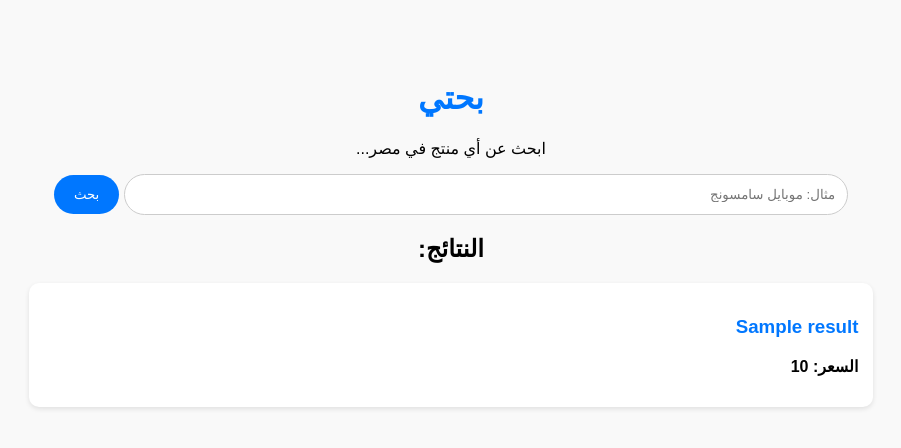
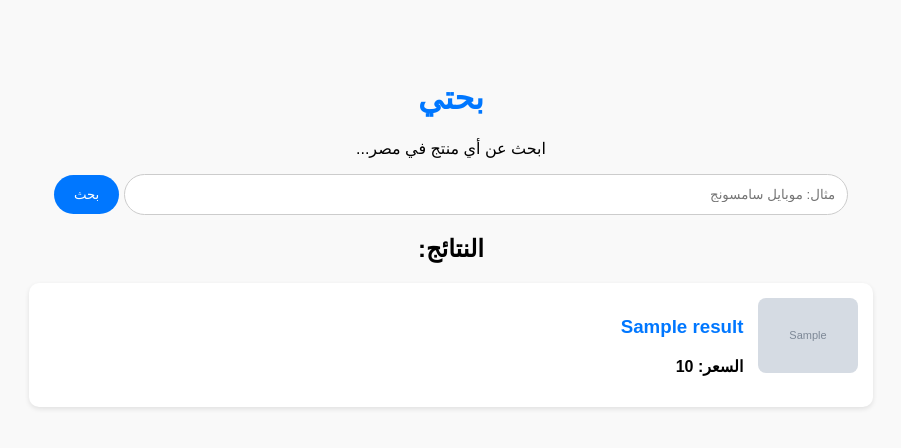
Before and after one commit to maherashraf340-hash/My-google, a Flask app: template templates/index.html in a window 1280 px wide. Shown: the top 448 px of the page, without its empty margins (189-1090 px from the left). Run offline with Flask 3, Linux system fonts and the light colour scheme; the template is opened without the code that fills it: most values are stand-ins (such as "Sample title", 1, 10 or a date in 2020); grey boxes marked "Sample" are stand-in pictures.

Commit message:
Update index.html

```diff
--- a/templates/index.html
+++ b/templates/index.html
@@ -8,7 +8,7 @@
         h1 { color: #0077ff; }
         input { width: 60%; padding: 12px; border-radius: 25px; border: 1px solid #ccc; }
         button { padding: 12px 20px; border-radius: 25px; border: none; background: #0077ff; color: white; cursor: pointer; }
-        .result { background: white; margin: 15px auto; padding: 15px; border-radius: 10px; width: 70%; text-align: right; box-shadow: 0 2px 5px rgba(0,0,0,0.1); }
+        .result { background: white; margin: 15px auto; padding: 15px; border-radius: 10px; width: 70%; text-align: right; box-shadow: 0 2px 5px rgba(0,0,0,0.1); overflow:auto; }
         .result a { text-decoration: none; color: #0077ff; }
     </style>
 </head>
@@ -26,8 +26,10 @@
         <h2>النتائج:</h2>
         {% for r in results %}
             <div class="result">
+                <img src="{{ r.img }}" style="width:100px; float:right; margin-left:15px; border-radius:8px;">
                 <h3><a href="{{ r.link }}" target="_blank">{{ r.title }}</a></h3>
                 <p><b>السعر: {{ r.price }}</b></p>
+                <div style="clear:both"></div>
             </div>
         {% endfor %}
     {% endif %}
```
